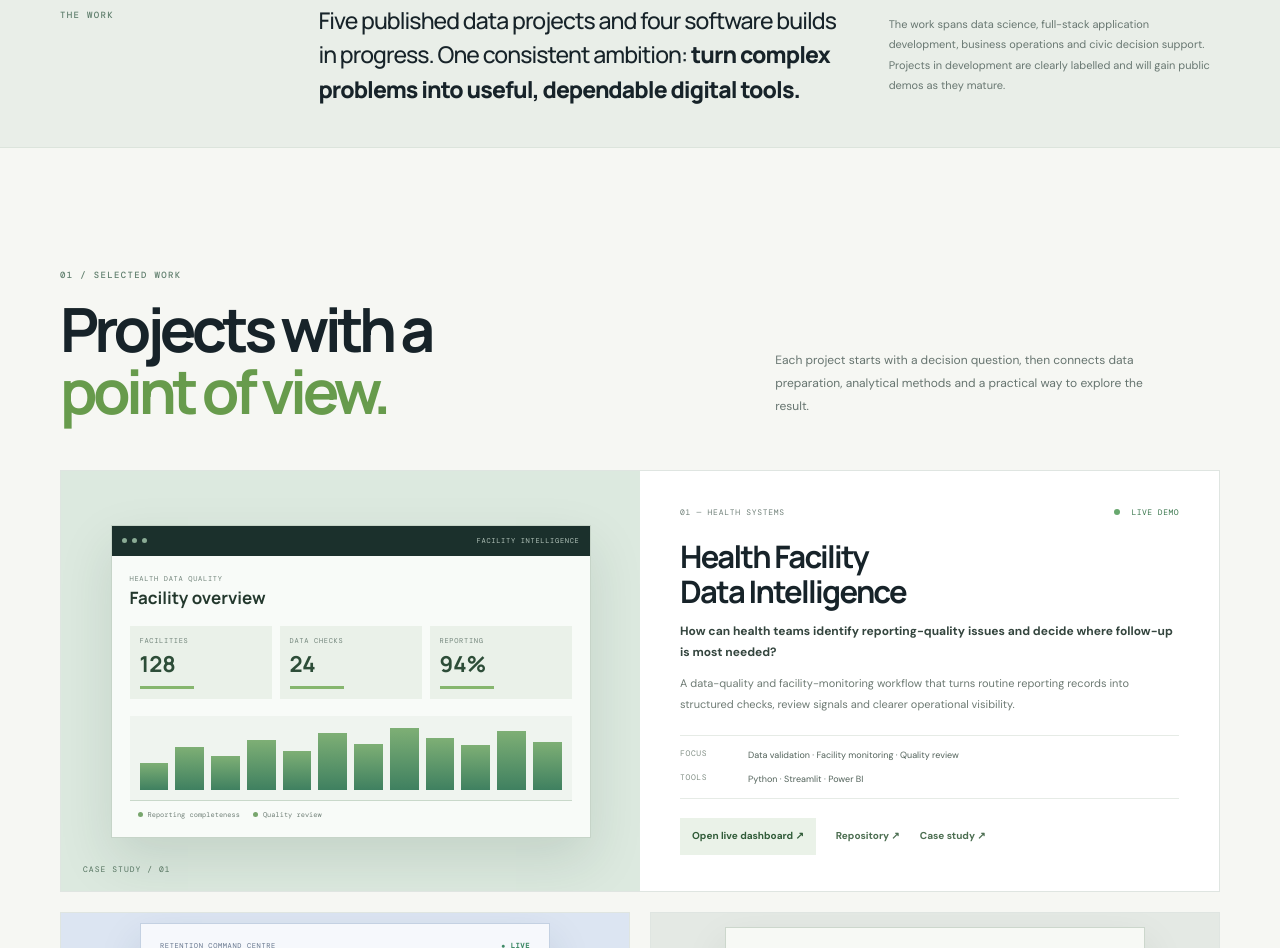
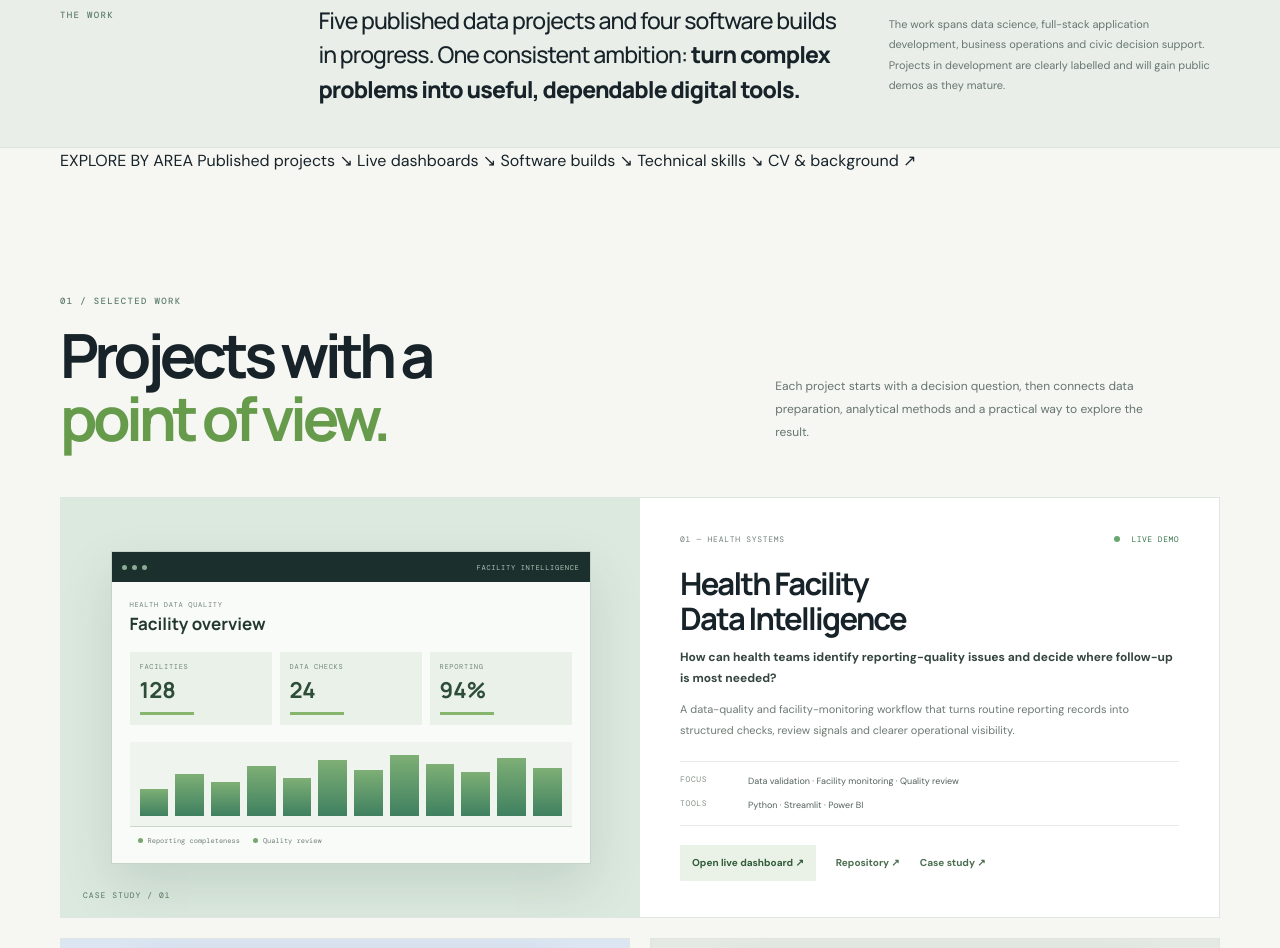
Before and after one commit to MkandawireChico/Mywebsite, a plain HTML site: page index.html in a window 1280 px wide. Shown: the part 795-1743 px from the top of the page. Drawn offline with nearby package versions, Linux system fonts and the light colour scheme.

Commit message:
Add quick project navigation to portfolio homepage

```diff
--- a/index.html
+++ b/index.html
@@ -67,6 +67,17 @@
         <p class="section-kicker">THE WORK</p>
         <p class="intro-statement">Five published data projects and four software builds in progress. One consistent ambition: <strong>turn complex problems into useful, dependable digital tools.</strong></p>
         <p class="intro-aside">The work spans data science, full-stack application development, business operations and civic decision support. Projects in development are clearly labelled and will gain public demos as they mature.</p>
+      </div>
+    </section>
+
+    <section class="quick-explore" aria-label="Quick project navigation">
+      <div class="container quick-explore-inner">
+        <span class="quick-label">EXPLORE BY AREA</span>
+        <a href="#work">Published projects <span>↘</span></a>
+        <a href="#work">Live dashboards <span>↘</span></a>
+        <a href="#software">Software builds <span>↘</span></a>
+        <a href="#skills">Technical skills <span>↘</span></a>
+        <a href="cv.html">CV & background <span>↗</span></a>
       </div>
     </section>
 
@@ -176,7 +187,7 @@
       </div>
     </section>
 
-    <section class="in-progress-section">
+    <section class="in-progress-section" id="software">
       <div class="container">
         <div class="section-head">
           <div><p class="section-kicker">02 / SOFTWARE & APPLICATIONS</p><h2>Currently<br><em>in development.</em></h2></div>
```
